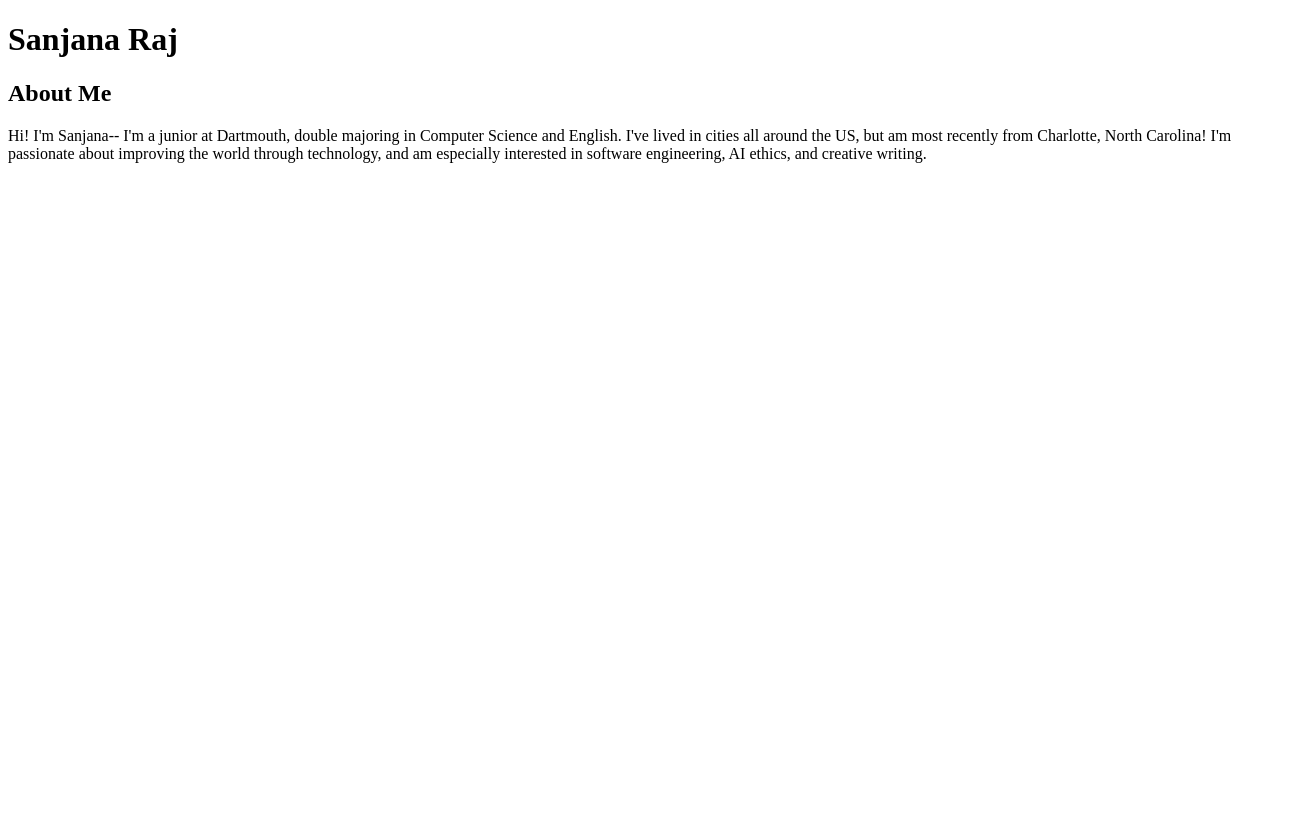
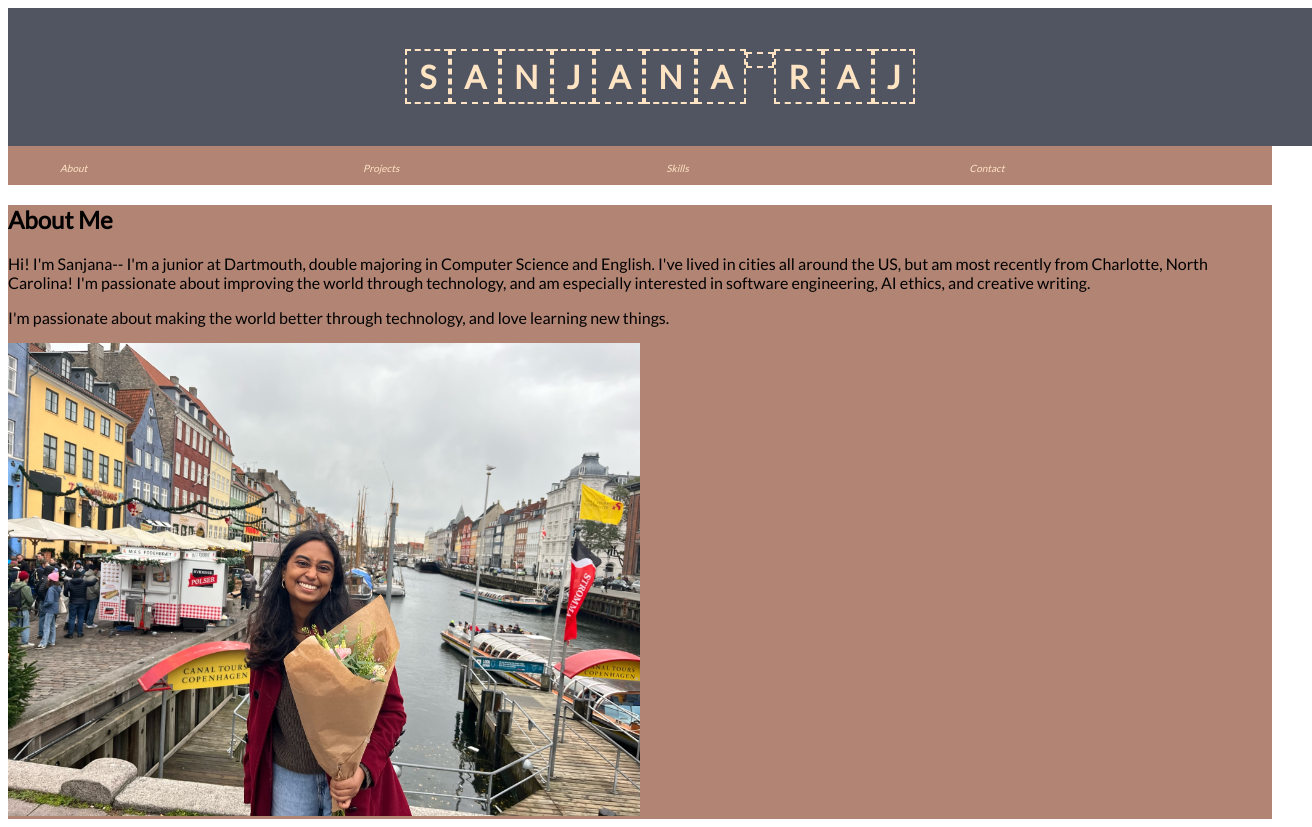
Before and after one commit to SanjanaRaj25/sanjanaraj.dev, a plain HTML site: page index.html in a window 1280 px wide. Shown: the whole page, 1312 px wide, since content can reach past the window. Before the commit the page ends 800 px from the top, so only its background shows below. Drawn offline with Linux system fonts and the light colour scheme; a script that the page names is missing; a web font is replaced by a local one.

Commit message:
init styles

```diff
--- a/index.html
+++ b/index.html
@@ -1,19 +1,35 @@
-<!-- Example HTML file used in Module 1: Frontend Basics -->
 <!DOCTYPE html>
 <html>
     <head>
         <title>Portfolio Site</title>
-        <link rel="stylesheet" href="style.css"/>
+        <meta charset="UTF-8">
+        <meta name="viewport" content="width=device-width, initial-scale=1.0">
+        <link rel="stylesheet" href="styles.css">
         <link href='https://fonts.googleapis.com/css?family=Rancho&effect=shadow-multiple|3d-float' rel='stylesheet'>
         <link href='https://fonts.googleapis.com/css?family=Lato' rel='stylesheet'>
     </head>
     <body>
-        <h1 class="header">Sanjana Raj</h1>
-        <h2 class="header">About Me</h2>
-        <p>Hi! I'm Sanjana-- I'm a junior at Dartmouth, double majoring in Computer Science and English. I've lived in cities all around the US, but am most recently from Charlotte, North Carolina! I'm passionate about improving the world through technology, and am especially interested in software engineering, AI ethics, and creative writing.</p>
-        <p></p>
-        <p></p>
-        <!-- <img src="https://annhandley.com/ah/wp-content/uploads/2018/02/Oxford-comma-explained.png" id="jfk-stalin-image"/> -->
+        <header>
+            <h1>S</h1><h1>A</h1><h1>N</h1><h1>J</h1><h1>A</h1><h1>N</h1><h1>A</h1><h1 id="inv"> </h1><h1>R</h1><h1>A</h1><h1>J</h1>
+        </header>
+
+
+        <nav class="main-nav">
+            <ul>
+                <li><a href="/about.html">About</a></li>
+                <li><a href="/projects.html">Projects</a></li>
+                <li><a href="/skills.html">Skills</a></li>
+                <li><a href="/contact.html">Contact</a></li>
+            </ul>
+        </nav>
+
+        <div class="about">
+            <h2>About Me</h2>
+            <p>Hi! I'm Sanjana-- I'm a junior at Dartmouth, double majoring in Computer Science and English. I've lived in cities all around the US, but am most recently from Charlotte, North Carolina! I'm passionate about improving the world through technology, and am especially interested in software engineering, AI ethics, and creative writing.</p>
+            <p>I'm passionate about making the world better through technology, and love learning new things.</p>
+            <img src="imgs/me_in_copenhagen.JPG" id="cph"/>
+        </div>
+
         <script src="main.js"></script>
     </body>
 </html>
--- /dev/null
+++ b/styles.css
@@ -0,0 +1,78 @@
+:root{
+    --dark-color: #515561;
+    --mid-color: #B28474;
+    --light-color: #D8B199;
+    --lightest-color: bisque;
+    --accent-color: #C5B4E3;
+}
+
+body {
+    font-family: "Lato", sans-serif;
+    font-weight: 400;
+    font-style: normal;
+}
+
+header{
+    background-color: var(--dark-color);
+    padding: 20px;
+    text-align: center;
+    /* position: fixed; */
+    width: 100%;
+    z-index: 1;
+    top: 0;
+    left: 0;
+}
+header h1{
+    color: var(--lightest-color);
+    border: 2px dashed var(--lightest-color);
+    padding: 6px 12px;
+    top: 0;
+    display: inline-block;
+}
+
+header h1:hover{
+    top: -10px;
+}
+
+header h1 #inv{
+    color: var(--dark-color);
+    border: none;
+}
+
+nav{
+    background-color: var(--mid-color);
+    padding: 10px;
+    position: sticky;
+    top: 103px;
+}
+
+nav ul{
+    white-space: nowrap;
+    max-width: 1200px;
+    margin: 0 auto;
+}
+
+nav li{
+    width: 25%;
+    display: inline-block;
+    font-size: 10px;
+    font-style: italic;
+}
+
+nav li a{
+    text-decoration: none;
+    color: var(--lightest-color);
+}
+
+.about{
+    background-color: var(--mid-color);
+    position: relative;
+}
+
+.about img{
+    text-align: center;
+    align-self: center;
+    position: relative;
+    max-width: 50%;
+    max-height: 50%
+}
```
Also changed, not shown: imgs/me_in_copenhagen.JPG (added).
